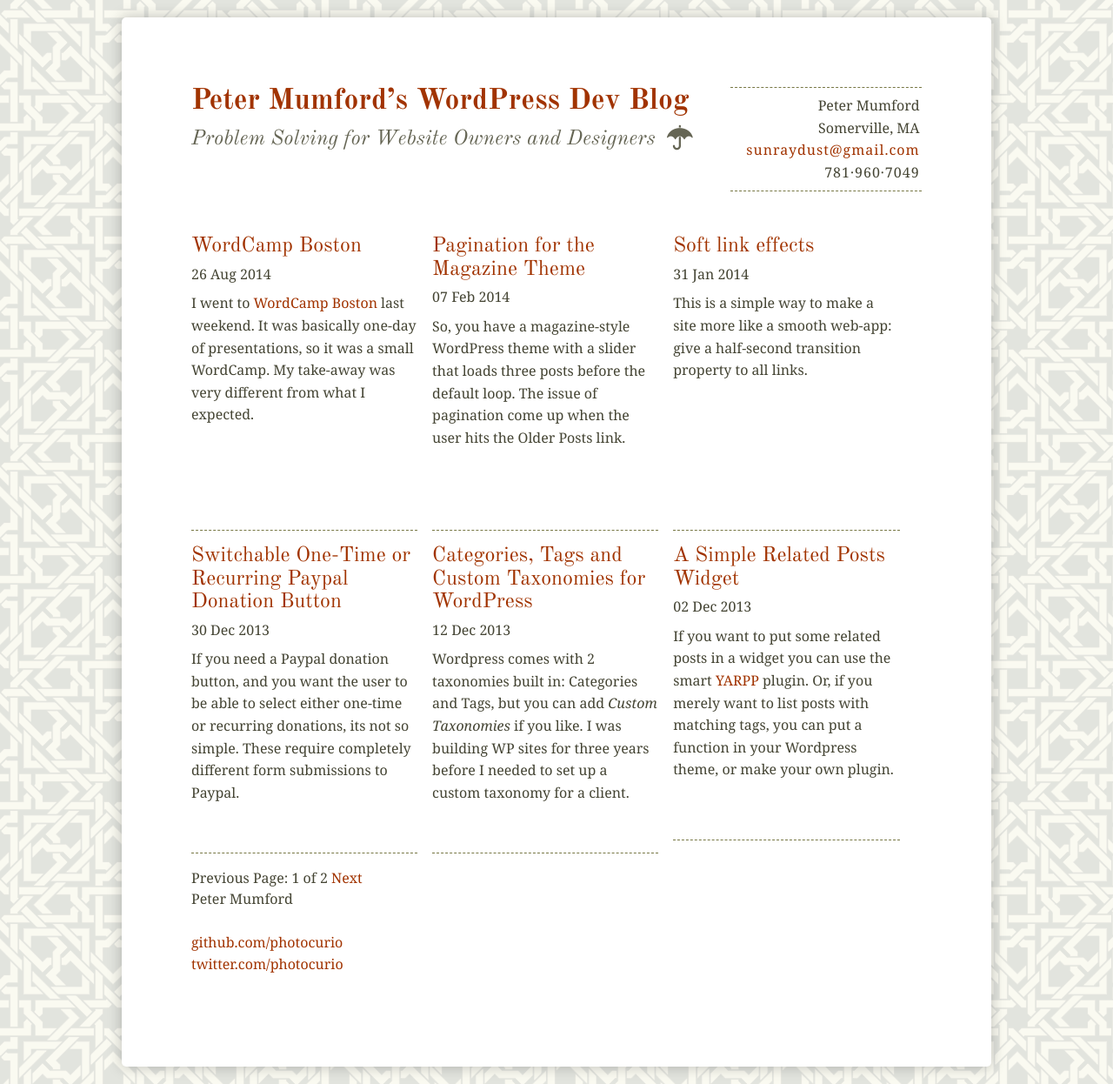
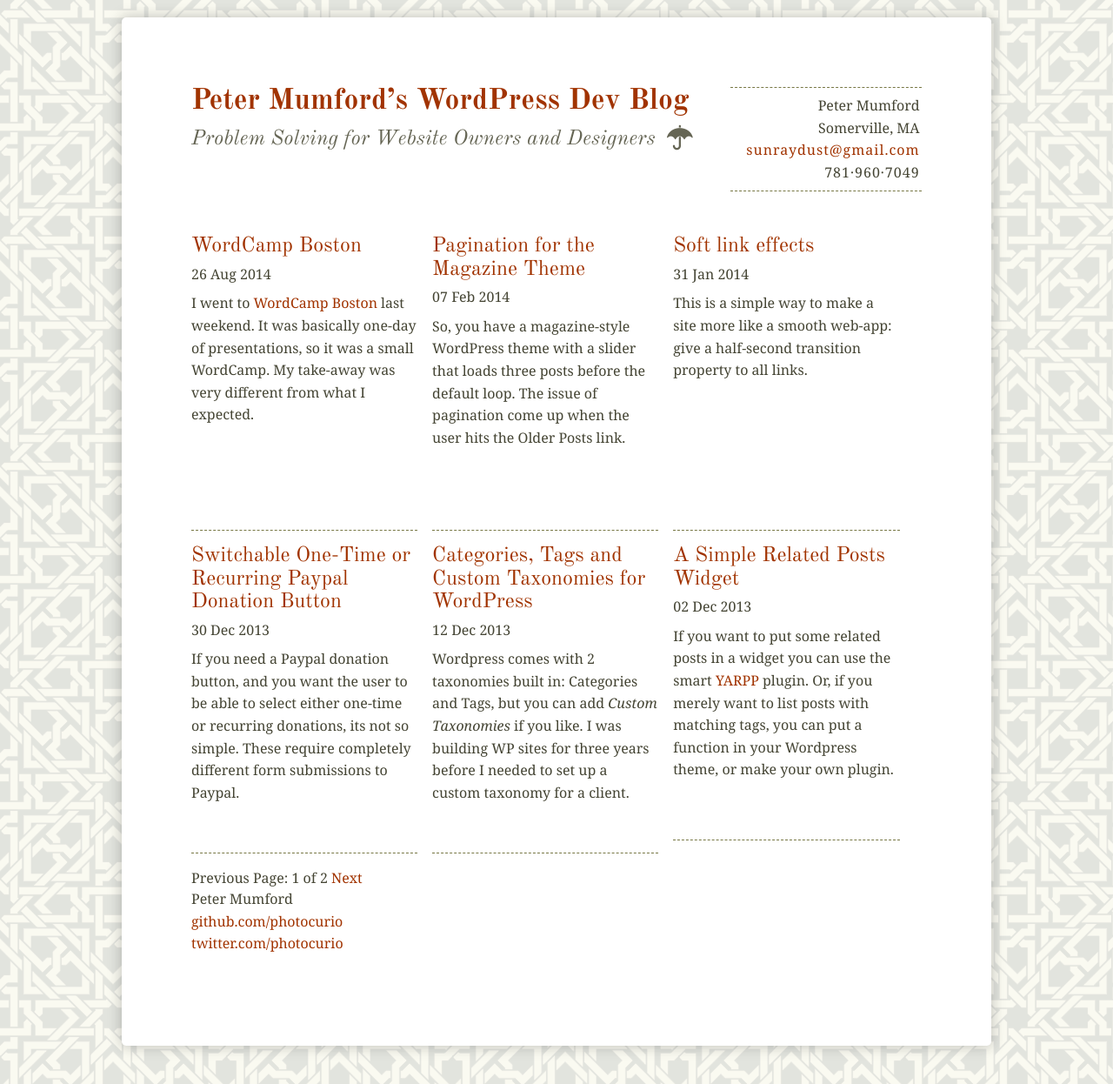
Before and after one commit to photocurio/photocurio.github.io, a Jekyll site: the page built from index.html, in a window 1280 px wide. Shown: the whole page at 87% size. Built offline with Jekyll 4.4.1, drawn with Linux system fonts in a browser that asks for light colours; nearby versions of some CDN libraries; Markdown is read by kramdown in place of the engine named in the settings; the list of posts is cut into pages by our own code.

Commit message:
clean footer some more

```diff
--- a/_includes/footerlinks.html
+++ b/_includes/footerlinks.html
@@ -1,11 +1,8 @@
 		<div class="footer">
-            <div class="contact">
-              <p>Peter Mumford</p>
-            </div>
 			<div class="contact">
-              <p>
-                <a href="https://github.com/photocurio">github.com/photocurio</a><br />
-                <a href="https://twitter.com/photocurio">twitter.com/photocurio</a><br />
-              </p>
-            </div>
-          </div>
+          <p>Peter Mumford<br>
+          <a href="https://github.com/photocurio">github.com/photocurio</a><br>
+          <a href="https://twitter.com/photocurio">twitter.com/photocurio</a><br>
+          </p>
+      </div>
+    </div>
```
